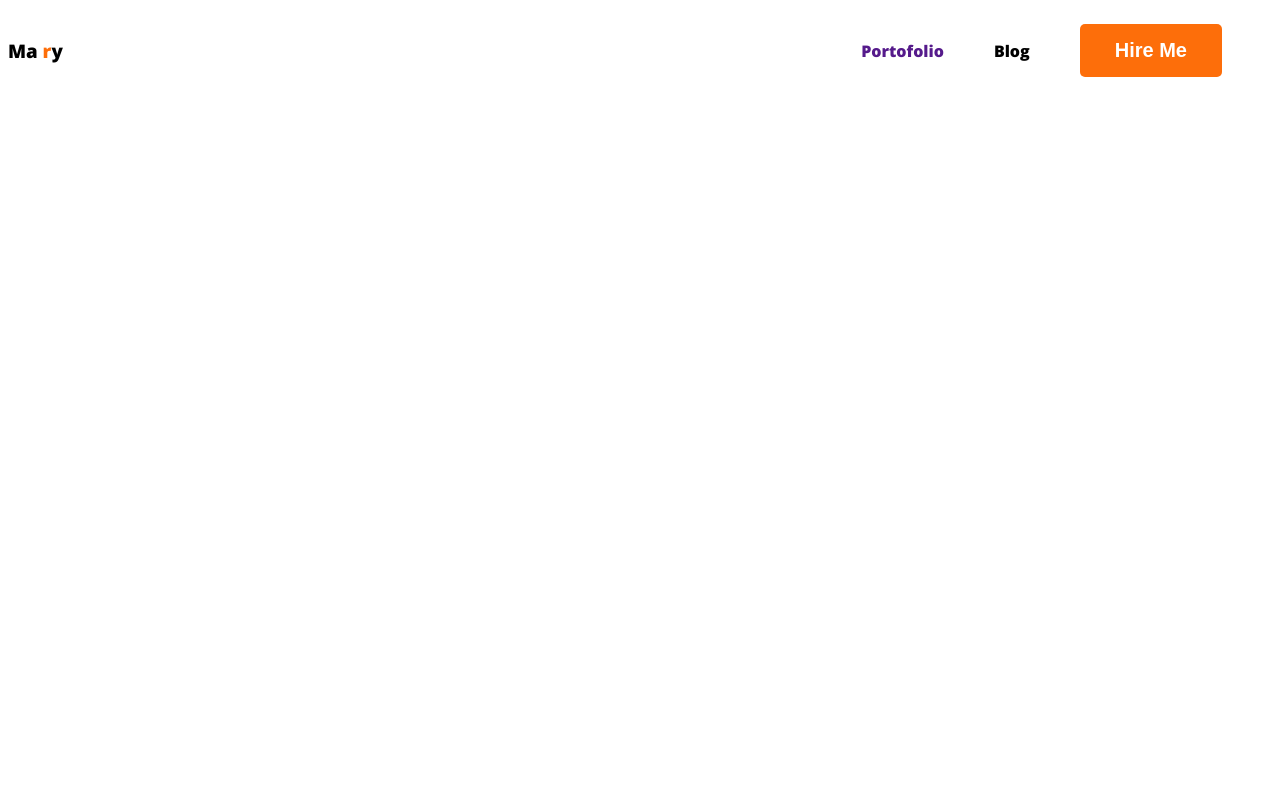
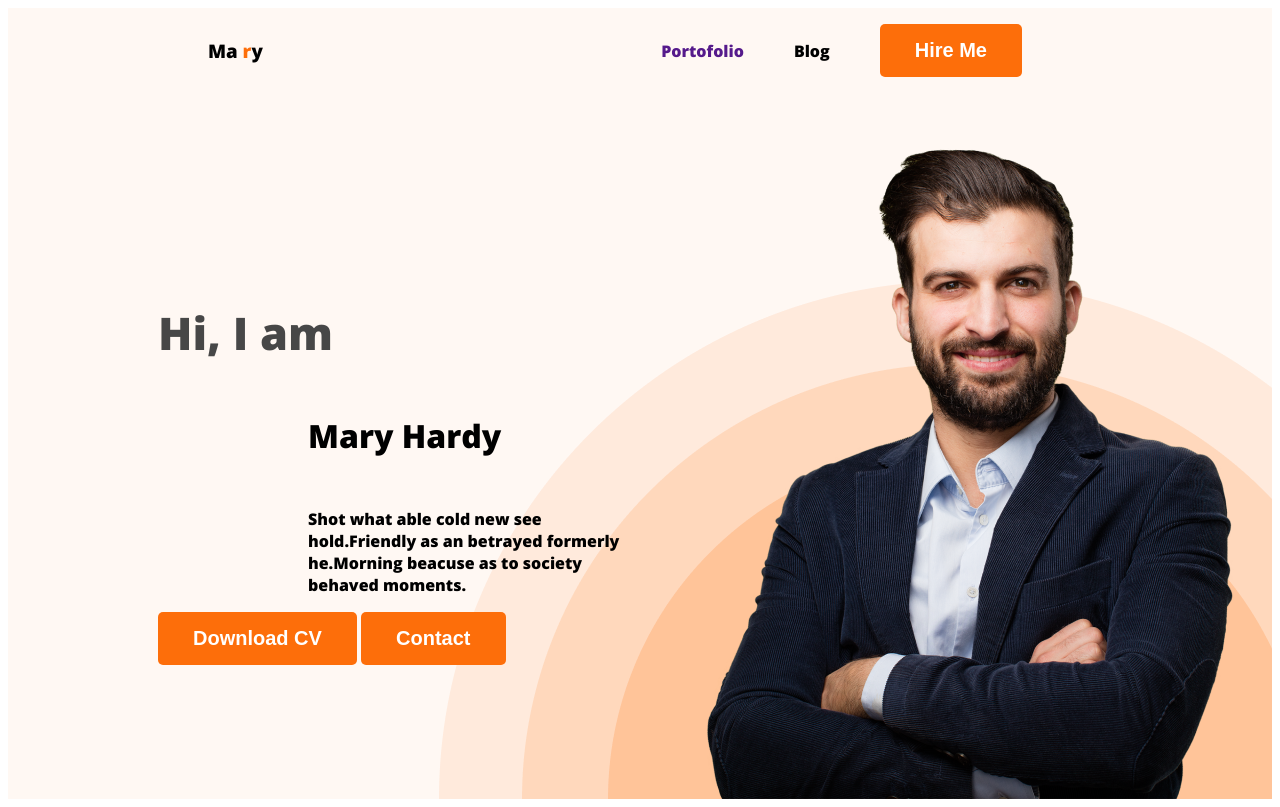
Before and after one commit to radiyashimu1122/developer-portfolio, a plain HTML site: page index.html in a window 1280 px wide. Drawn offline with nearby package versions, Linux system fonts and the light colour scheme.

Commit message:
hero section update

```diff
--- a/index.html
+++ b/index.html
@@ -10,7 +10,7 @@
  <link rel="stylesheet" href="styles/portofolio.css">
 </head>
 <body>
- <header>
+ <header class="header">
 <nav>
  <h3 class="nav-title">Ma <span class="praimary">r</span>y</h3>
  <ul>
@@ -19,7 +19,19 @@
   <li><a href=""></a><button class="btn">Hire Me</button></li>
  </ul>
 </nav>
- </header>
+<div class="banner">
+ <div class="banner-content">
+  <h3 class="banner-gretting">Hi, I am  </h3>
+  <h1 class="banner title">Mary Hardy</h1>
+  <p class="banner description">Shot what able cold new see hold.Friendly as
+   an betrayed formerly he.Morning beacuse as
+   to society behaved moments.</p>
+   <button class="btn"> Download  CV</button>
+   <button class="btn"> Contact</button>
+  </div>
+  <img class="profile "  src="images/hardy.png" alt="">
+</div>
+</header>
  <main>
 
  </main>
--- a/styles/portofolio.css
+++ b/styles/portofolio.css
@@ -5,6 +5,7 @@ nav {
  display: flex;
  justify-content:space-between ;
  align-items: center;
+ margin: 0px 200px;
 }
 body{
  font-family:  'Open Sans', sans-serif;
@@ -40,3 +41,35 @@ font-weight: 700;
 padding:15px 35px ;
 
 }
+/* header style */
+.header{
+ background-color: #fff8f3;
+background-image:url(/images/header_bg.png) ;
+background-repeat: no-repeat;
+background-position: bottom right;
+}
+.banner{
+ padding: 30px 30px 0px 150px ;
+ display: flex;
+ align-items: center;
+ justify-content: space-between;
+}
+ .banner.profile {
+ width: 500px;
+}
+.banner-gretting{
+ font-size: 45px;
+ color: #474747;
+ margin-bottom: 0;
+ /* margin-right: 300px; */
+}
+.banner-content{
+ max-width: 500px;
+}
+.banner title{
+ font-size: 85px;
+ font-weight: 700;
+ margin-top:5px;
+ margin-bottom: 20px;
+
+}
```
